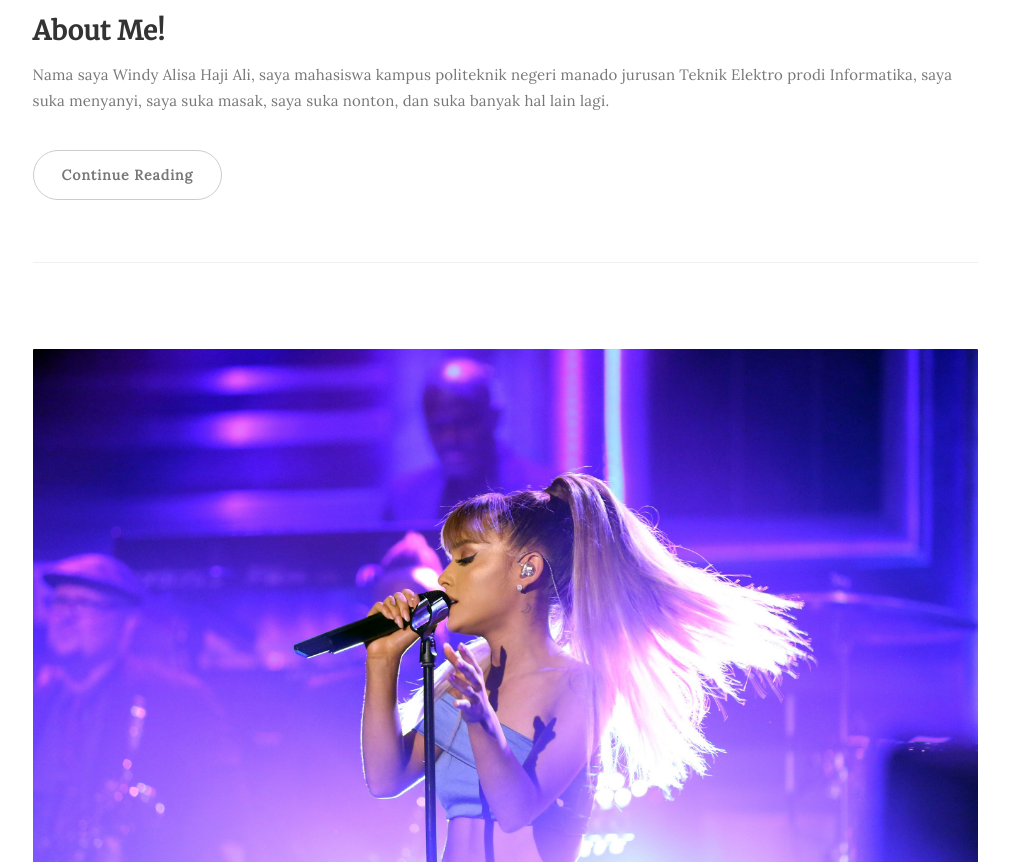
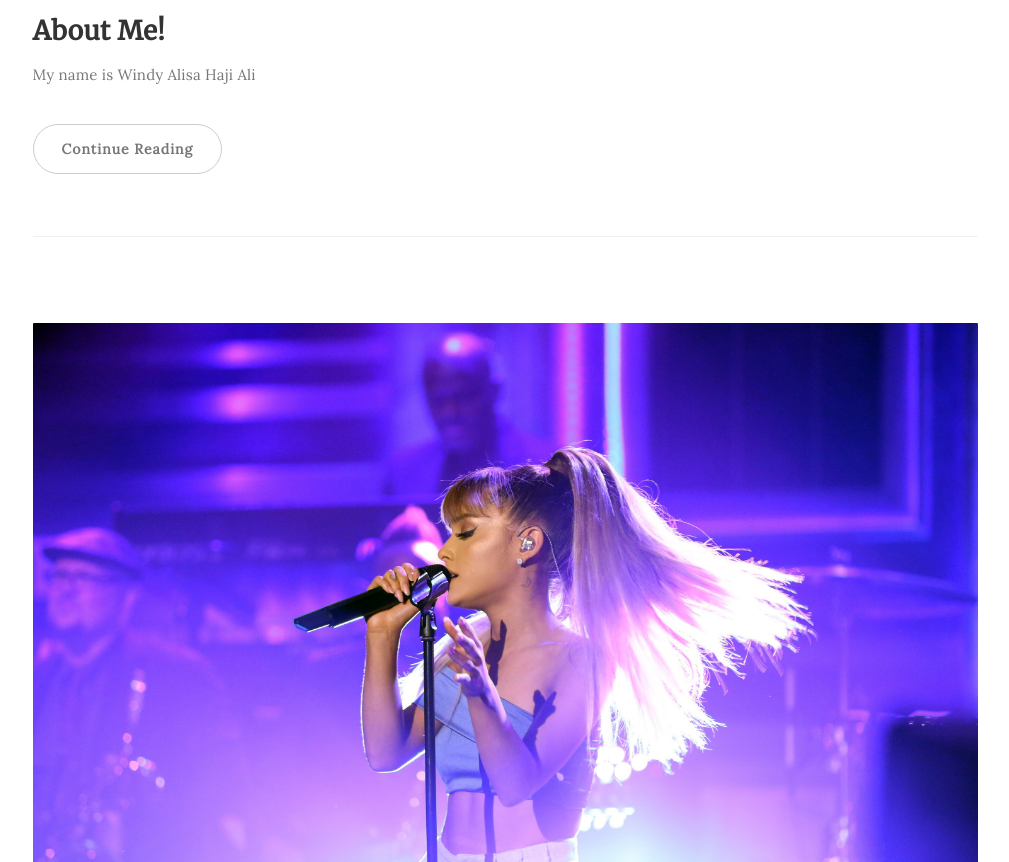
Before and after one commit to windyalisa/windyalisa.github.io, a plain HTML site: page index.html in a window 1280 px wide. Shown: the part 1326-2188 px from the top of the page, without its empty margins (135-1144 px from the left). Drawn offline with Linux system fonts and the light colour scheme.

Commit message:
Update index.html

```diff
--- a/index.html
+++ b/index.html
@@ -94,7 +94,7 @@ http://www.tooplate.com/view/2085-neuron
                               <h3>About Me!</a></h3>
                          </div>
                           <div class="blog-post-des">
-                              <p>Nama saya Windy Alisa Haji Ali, saya mahasiswa kampus politeknik negeri manado jurusan Teknik Elektro prodi Informatika, saya suka menyanyi, saya suka masak, saya suka nonton, dan suka banyak hal lain lagi.</p>
+                              <p>My name is Windy Alisa Haji Ali</p>
                               <a href="single-post.html" class="btn btn-default">Continue Reading</a>
                          </div>
                     </div>
```
